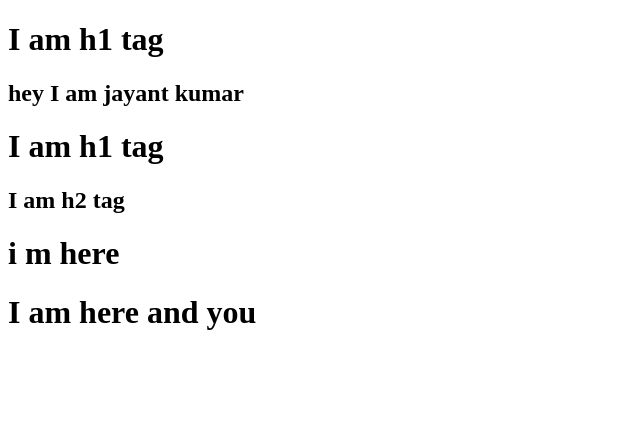
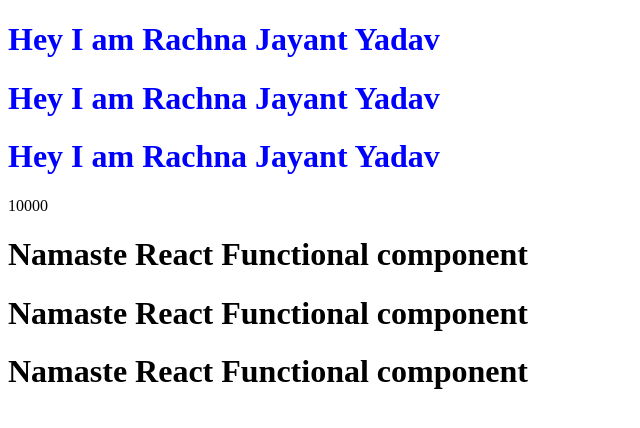
Before and after one commit to rachnayadav17/react, a React (Vite) app: page / in a window 1280 px wide. Shown: the top 428 px of the page, without its empty margins (0-640 px from the left). Built offline with nearby package versions, Linux system fonts and the light colour scheme.

Commit message:
react element and component

```diff
--- a/App.js
+++ b/App.js
@@ -1,26 +1,43 @@
 import React from "react";
 import ReactDOM from "react-dom/client";
+// const parent=React.createElement("div" , {id:"parent"},[
+// React.createElement("div",{id:"child"},
+// [React.createElement("h1",{},"I am h1 tag"),React.createElement("h2",{},"hey I am jayant kumar")]
+// ),
+// React.createElement("div",{id:"child"},
+// [React.createElement("h1",{},"I am h1 tag"),React.createElement("h2",{},"I am h2 tag")]
+// )]
+// // );
+// console.log(parent)
 
 
+//React Element
+const jsxHeading =
+<h1 id="heading">Hey I am Rachna Jayant Yadav</h1>;
+// console.log(jsxHeading)
 
+//React functional component
 
+const HeadingComponent=() =>{
+    return <h1>Namaste React Functional component</h1>
+};
 
-
-const parent=React.createElement("div" , {id:"parent"},[
-React.createElement("div",{id:"child"},
-[React.createElement("h1",{},"I am h1 tag"),React.createElement("h2",{},"hey I am jayant kumar")]
-),
-React.createElement("div",{id:"child"},
-[React.createElement("h1",{},"I am h1 tag"),React.createElement("h2",{},"I am h2 tag")]
-)]
+const HeadingComponent2=()=>(
+    <div>
+        {/* "<HeadingComponent/>" */}
+        {/* <h1>{console.log("rachna")}</h1> */}
+        {jsxHeading}
+        {jsxHeading}
+        {jsxHeading}
+        {10000}
+        {HeadingComponent()}
+        <HeadingComponent/>
+        <h1>
+        Namaste React Functional component
+        </h1>
+    </div>
 );
 
-
-// const heading = React.createElement
-// ("h1",
-// {id:"heading", xyz:"abc"},
-// "helloWorld from react");
-console.log(parent)
-
-const root= ReactDOM.createRoot(document.getElementById("header"));
-root.render(parent);
+const root= ReactDOM.createRoot(document.getElementById("root"));
+// root.render(jsxHeading);
+root.render(<HeadingComponent2/>)
--- a/index.html
+++ b/index.html
@@ -7,10 +7,10 @@
     <link rel="stylesheet" href="./index.css" />
 </head>
 <body>
-    <div id="header">
+    <!-- <div id="header">
         <h1>Rachna where are you</h1>
 
-    </div>
+    </div> -->
 
     <div id="root">
         <h1>i m here</h1>
--- a/package.json
+++ b/package.json
@@ -4,6 +4,8 @@
   "description": "This is my react app",
 
   "scripts": {
+    "start":"parcel index.html",
+    "build":"parcel build index.html",
     "test": "jest"
   },
   "repository": {
```
